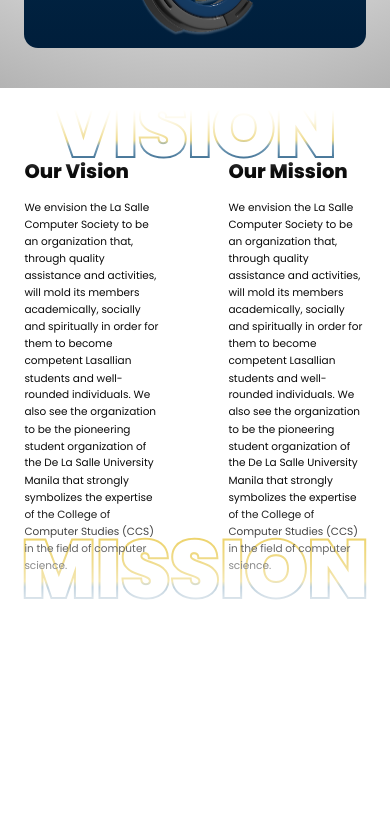
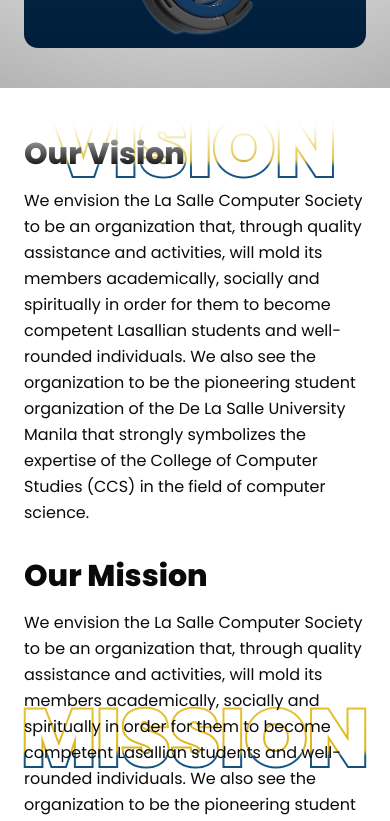
Before and after one commit to dlsu-lscs/dlsu-lscs-website, a Next.js app: page /about-us in a window 390 px wide. Shown: the part 1760-2581 px from the top of the page. Built offline with nearby package versions, Linux system fonts and the light colour scheme; no server answers.

Commit message:
hotfix: ui responsive fix

```diff
--- a/src/features/about-us/containers/vision-mission.tsx
+++ b/src/features/about-us/containers/vision-mission.tsx
@@ -2,11 +2,12 @@ import BackgroundWord from '../components/background-word';
 
 export default function VisionMission() {
   return (
-    <main className="relative min-h-[480px] sm:min-h-screen flex flex-col">
-      <section className="absolute w-full h-1/2 flex justify-center -top-5 sm:top-0">
+    <main className="relative min-h-screen flex flex-col">
+      {/* Vision Background */}
+      <section className="absolute w-full h-1/2 flex justify-center top-0 md:-top-5 lg:top-0">
         <BackgroundWord text="VISION" yOffset="0%" />
         <div
-          className="absolute top-0 left-0 w-full h-26 sm:h-28 md:h-40 pointer-events-none z-10"
+          className="absolute top-0 left-0 w-full h-20 sm:h-26 md:h-28 lg:h-40 pointer-events-none z-10"
           style={{
             WebkitMaskImage:
               'linear-gradient(to bottom, black 0%, black 40%, rgba(0,0,0,0.9) 50%, rgba(0,0,0,0.5) 70%, transparent 100%)',
@@ -17,10 +18,11 @@ export default function VisionMission() {
         />
       </section>
 
-      <section className="absolute w-full h-1/2 flex justify-center -bottom-15 sm:bottom-0">
+      {/* Mission Background */}
+      <section className="absolute w-full h-1/2 flex justify-center bottom-0 md:-bottom-15 lg:bottom-0">
         <BackgroundWord text="MISSION" yOffset="30%" />
         <div
-          className="absolute bottom-0 left-0 w-full h-50 sm:h-28 md:h-40 pointer-events-none z-10"
+          className="absolute bottom-0 left-0 w-full h-32 sm:h-40 md:h-50 lg:h-40 pointer-events-none z-10"
           style={{
             WebkitMaskImage:
               'linear-gradient(to top, black 0%, black 40%, rgba(0,0,0,0.9) 50%, rgba(0,0,0,0.5) 70%, transparent 100%)',
@@ -31,15 +33,17 @@ export default function VisionMission() {
         />
       </section>
 
+      {/* Content */}
       <section
-        className="relative flex flex-1 items-center justify-between
-                   px-0 py-0 sm:px-10 sm:py-16 md:px-20 md:py-20"
+        className="relative flex flex-col md:flex-row flex-1 items-center justify-between
+                   px-6 py-12 sm:px-10 sm:py-16 md:px-20 md:py-20 gap-8 md:gap-0"
       >
-        <article className="w-1/2 pr-3 sm:pr-6 md:pr-10 scale-[0.75] sm:scale-[0.95] md:scale-100">
-          <h1 className="text-[26px] sm:text-[36px] md:text-[48px] font-extrabold mb-4">
+        {/* Vision */}
+        <article className="w-full md:w-1/2 md:pr-6 lg:pr-10">
+          <h1 className="text-3xl sm:text-4xl md:text-[36px] lg:text-[48px] font-extrabold mb-4">
             Our Vision
           </h1>
-          <p className="text-[14px] sm:text-[16px] md:text-[18px] leading-relaxed">
+          <p className="text-base sm:text-lg md:text-[16px] lg:text-[18px] leading-relaxed">
             We envision the La Salle Computer Society to be an organization that, through quality
             assistance and activities, will mold its members academically, socially and spiritually
             in order for them to become competent Lasallian students and well-rounded individuals.
@@ -49,11 +53,12 @@ export default function VisionMission() {
           </p>
         </article>
 
-        <article className="w-1/2 pl-3 sm:pl-6 md:pl-10 scale-[0.75] sm:scale-[0.95] md:scale-100">
-          <h1 className="text-[26px] sm:text-[36px] md:text-[48px] font-extrabold mb-4">
+        {/* Mission */}
+        <article className="w-full md:w-1/2 md:pl-6 lg:pl-10">
+          <h1 className="text-3xl sm:text-4xl md:text-[36px] lg:text-[48px] font-extrabold mb-4">
             Our Mission
           </h1>
-          <p className="text-[14px] sm:text-[16px] md:text-[18px] leading-relaxed">
+          <p className="text-base sm:text-lg md:text-[16px] lg:text-[18px] leading-relaxed">
             We envision the La Salle Computer Society to be an organization that, through quality
             assistance and activities, will mold its members academically, socially and spiritually
             in order for them to become competent Lasallian students and well-rounded individuals.
```
